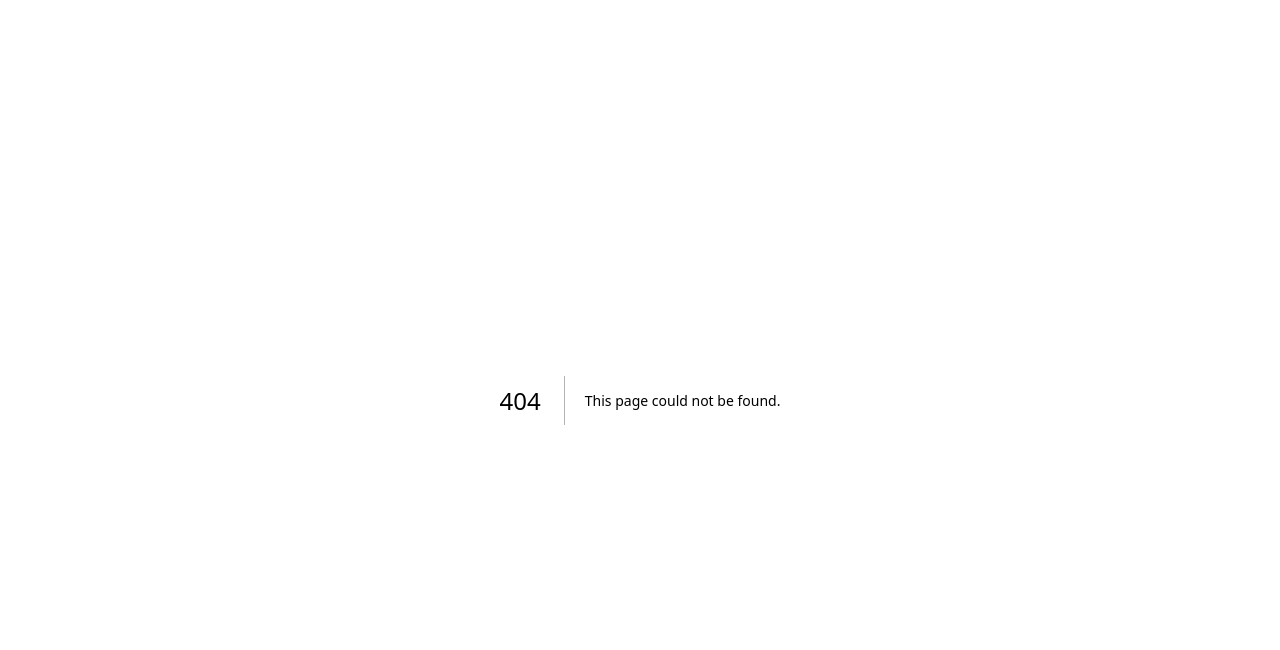
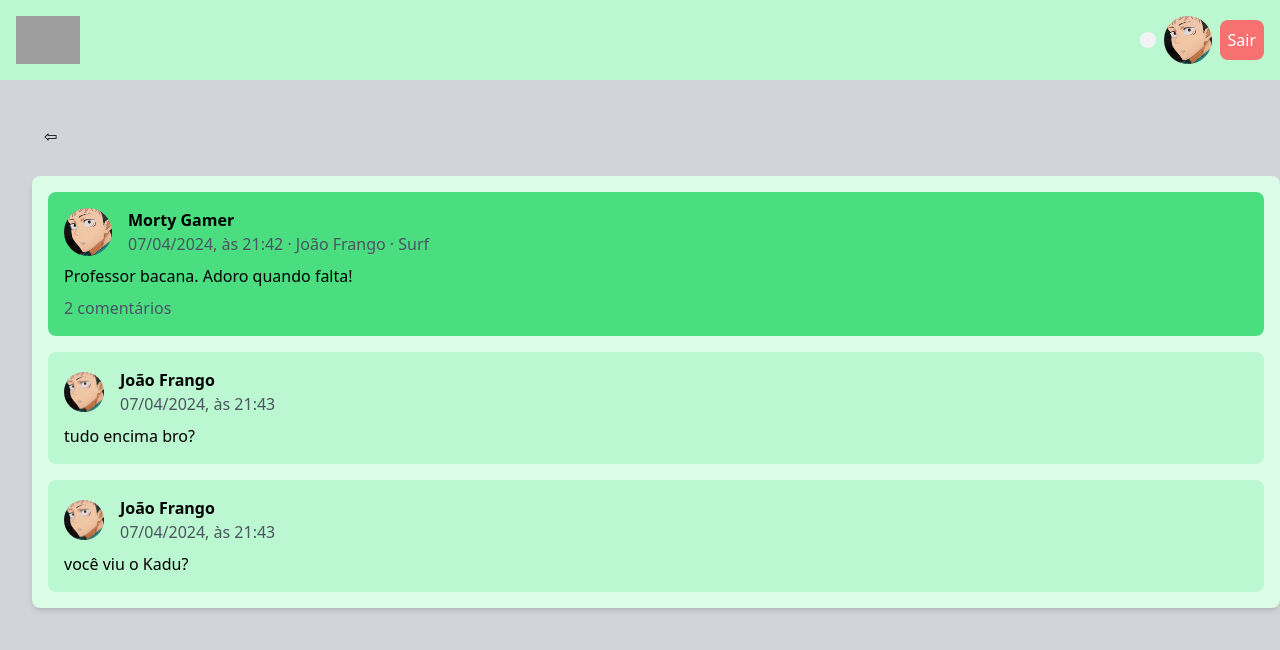
Before and after one commit to BalderLink/Front-Projeto-, a Next.js app: page /avaliacaocomentario in a window 1280 px wide. Before the commit this address had no page. Shown: the top 650 px of the page. Built offline with nearby package versions, Linux system fonts and the light colour scheme; grey boxes are pictures that could not be loaded.

Commit message:
:sparkles: feat: fiz a pagina de avaliacaocomentario

```diff
--- a/src/components/modal.tsx
+++ b/src/components/modal.tsx
@@ -5,7 +5,7 @@ const Modal = ({ isOpen, onClose, children }) => {
 
   return (
     <div className="fixed inset-0 flex items-center justify-center bg-black bg-opacity-50 z-50">
-      <div className="bg-white p-6 rounded shadow-md w-full max-w-lg max-h-[90vh] overflow-y-auto relative">
+      <div className="bg-white p-6 rounded shadow-md w-full max-w-md h-auto relative mx-auto">
         <button onClick={onClose} className="absolute top-0 right-0 mt-4 mr-4 text-lg">
           &times;
         </button>
--- /dev/null
+++ b/src/pages/avaliacaocomentario/index.tsx
@@ -0,0 +1,62 @@
+import React from 'react';
+
+export default function AvaliacaoComComentario() {
+  return (
+    <div className="bg-gray-300 flex flex-col min-h-screen">
+      <header className="bg-green-200 flex justify-between items-center p-4">
+        <img src="unb.png" alt="logo" className="h-12" />
+        <div className="flex items-center">
+          <button className="p-2 rounded-full bg-gray-100">
+            <i className="bell-icon"></i>
+          </button>
+          <img src="itadori.jpg" alt="avatar" className="h-12 w-12 rounded-full mx-2" />
+          <button className="p-2 bg-red-400 text-white rounded-lg">Sair</button>
+        </div>
+      </header>
+      <div className="flex flex-col items-start p-4 m-4 w-full">
+        <button className="hover:scale-110 p-3 border-5 border-black text-black">⇦</button>
+        <section className="bg-green-100 flex flex-col items-start p-4 mt-4 rounded-lg shadow-md w-full">
+          <div className="bg-green-400 p-4 rounded-lg w-full mb-4">
+            <div className="flex items-center">
+              <img src="itadori.jpg" alt="avatar" className="h-12 w-12 rounded-full mr-4" />
+              <div>
+                <h3 className="font-bold">Morty Gamer</h3>
+                <p className="text-gray-600">07/04/2024, às 21:42 · João Frango · Surf</p>
+              </div>
+              <div className="flex ml-auto">
+                <button className="p-2">
+                  <i className="fas fa-comment-dots"></i>
+                </button>
+                <button className="p-2 ml-2">
+                  <i className="fas fa-trash"></i>
+                </button>
+              </div>
+            </div>
+            <p className="mt-2">Professor bacana. Adoro quando falta!</p>
+            <p className="text-gray-600 mt-2">2 comentários</p>
+          </div>
+          <div className="bg-green-200 p-4 rounded-lg w-full mb-4">
+            <div className="flex items-center">
+              <img src="itadori.jpg" alt="avatar" className="h-10 w-10 rounded-full mr-4" />
+              <div>
+                <h4 className="font-bold">João Frango</h4>
+                <p className="text-gray-600">07/04/2024, às 21:43</p>
+              </div>
+            </div>
+            <p className="mt-2">tudo encima bro?</p>
+          </div>
+          <div className="bg-green-200 p-4 rounded-lg w-full">
+            <div className="flex items-center">
+              <img src="itadori.jpg" alt="avatar" className="h-10 w-10 rounded-full mr-4" />
+              <div>
+                <h4 className="font-bold">João Frango</h4>
+                <p className="text-gray-600">07/04/2024, às 21:43</p>
+              </div>
+            </div>
+            <p className="mt-2">você viu o Kadu?</p>
+          </div>
+        </section>
+      </div>
+    </div>
+  );
+}
--- a/src/pages/perfil-logado/index.tsx
+++ b/src/pages/perfil-logado/index.tsx
@@ -97,7 +97,6 @@ export default function PerfilDeslogado() {
           <div className="mt-6">
             <button type="submit" className="w-full py-2 px-4 bg-green-500 text-white rounded-md">
               Salvar
-
             </button>
           </div>
         </form>
```
